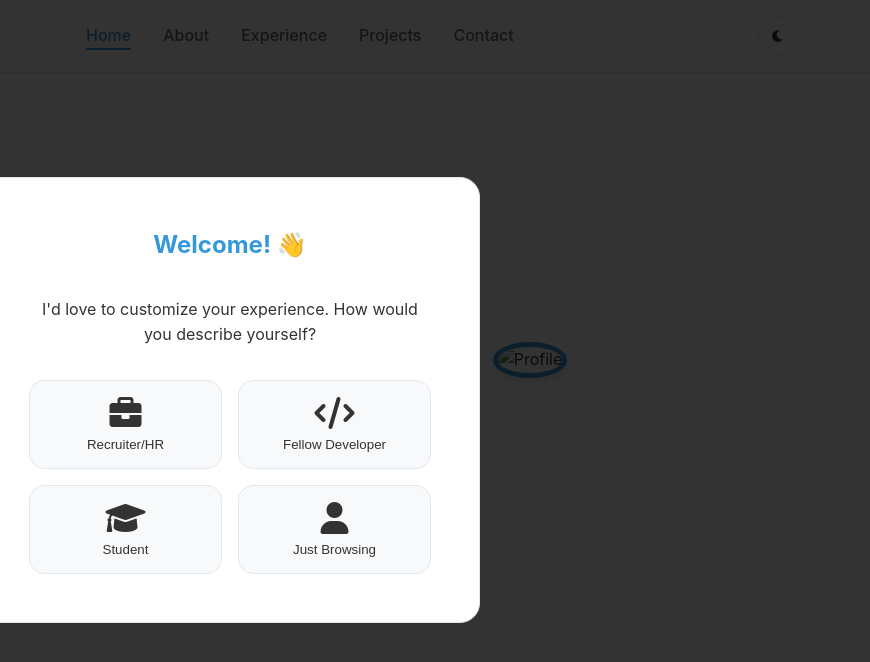
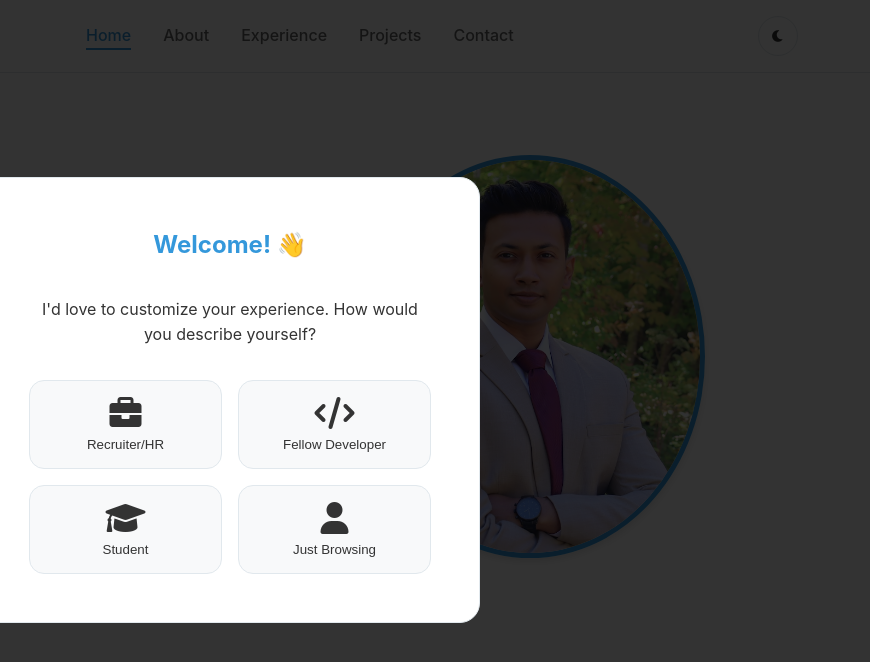
Before and after one commit to shanlatke004/Personal_Portfolio, a plain HTML site: page index.html in a window 1280 px wide. Shown: the full height of the page, 410-1280 px from the left. Drawn offline with Linux system fonts and the light colour scheme; the site is published under a folder, as on GitHub Pages, so addresses that start at the root find nothing.

Commit message:
Update index.html

```diff
--- a/index.html
+++ b/index.html
@@ -78,7 +78,7 @@
                       </div>
                   </div>
                   <div class="hero-image">
-                      <img src="/assets/IMG_1381.jpeg" alt="Profile" class="profile-img">
+                      <img src="./assets/IMG_1381.jpeg" alt="Profile" class="profile-img">
                   </div>
               </div>
           </div>
```
